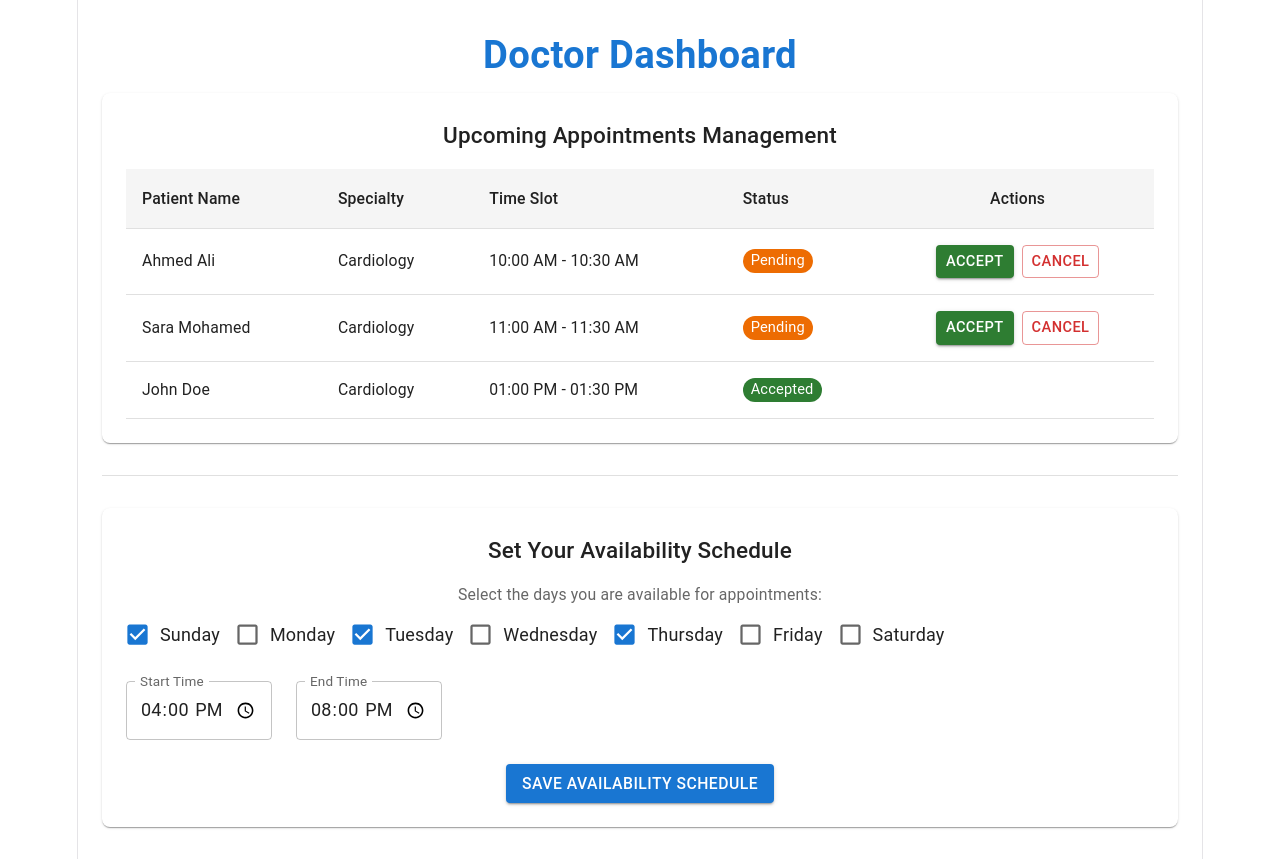
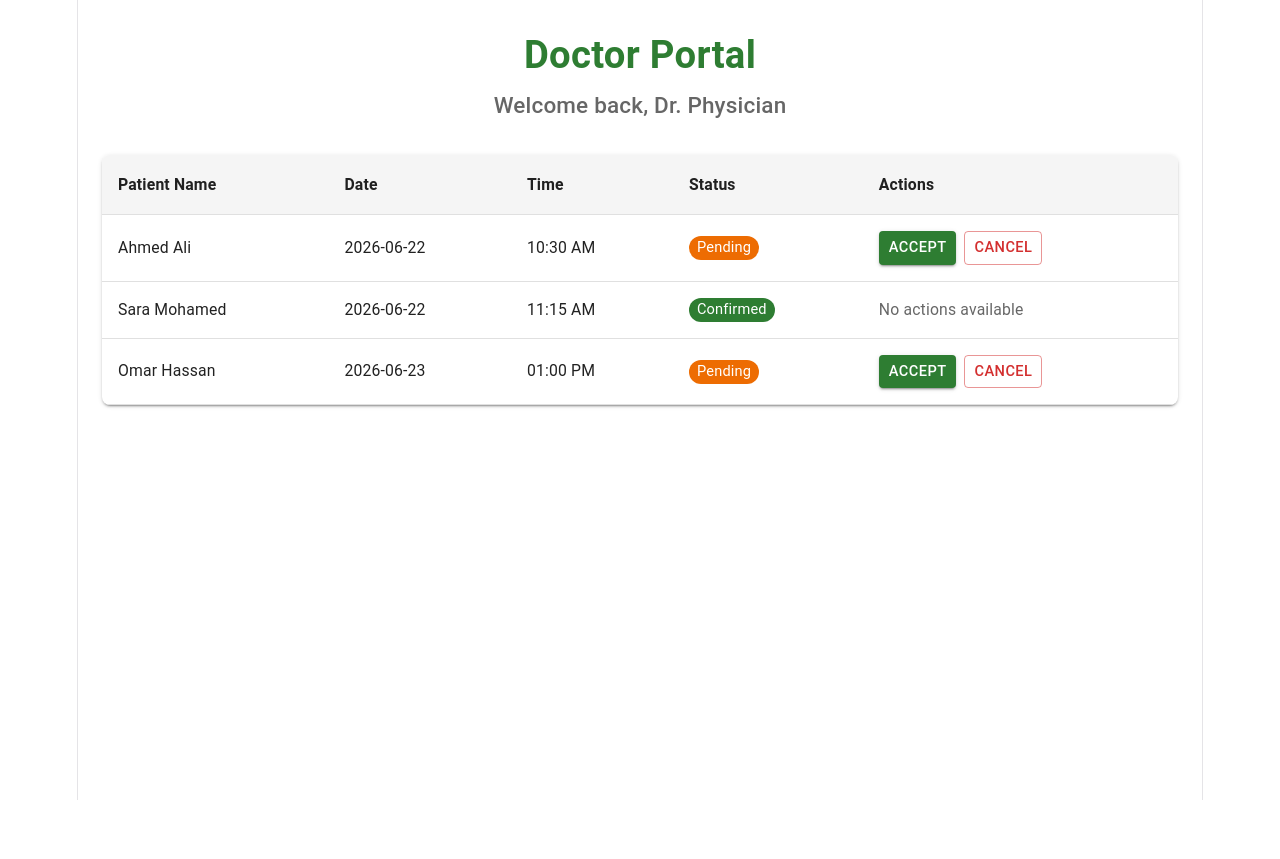
Before and after one commit to maiahmeb13579-create/Medical-Booking-App-main, a React (Vite) app in the folder Medical-Booking-App-main/: page /doctor in a window 1280 px wide. After the commit the page ends 800 px from the top, so only its background shows below. Built offline with nearby package versions, Linux system fonts and the light colour scheme.

Commit message:
feat: integrate AuthContext into doctor dashboard for dynamic welcome message

```diff
--- a/Medical-Booking-App-main/src/pages/Doctor/DoctorDashboard.jsx
+++ b/Medical-Booking-App-main/src/pages/Doctor/DoctorDashboard.jsx
@@ -1,81 +1,83 @@
 import React, { useState } from 'react';
+import { useAuth } from '../../context/AuthContext';
 import {
-  Container, Typography, Box, Paper, Table, TableBody, TableCell,
-  TableContainer, TableHead, TableRow, Button, Chip, Divider,
-  FormGroup, FormControlLabel, Checkbox, TextField
+  Container, Typography, Paper, Table, TableBody, TableCell, TableContainer, TableHead, TableRow, Button, Chip
 } from '@mui/material';
 
 export default function DoctorDashboard() {
-  // 1. Mock Data for Upcoming and Past Appointments
+  const { user } = useAuth(); // Get logged-in doctor data from context
+
+  // Mock Data for Doctor's Appointments
   const [appointments, setAppointments] = useState([
-    { id: 1, patientName: "Ahmed Ali", specialty: "Cardiology", timeSlot: "10:00 AM - 10:30 AM", status: "Pending" },
-    { id: 2, patientName: "Sara Mohamed", specialty: "Cardiology", timeSlot: "11:00 AM - 11:30 AM", status: "Pending" },
-    { id: 3, patientName: "John Doe", specialty: "Cardiology", timeSlot: "01:00 PM - 01:30 PM", status: "Accepted" },
+    { id: 1, patientName: "Ahmed Ali", date: "2026-06-22", time: "10:30 AM", status: "Pending" },
+    { id: 2, patientName: "Sara Mohamed", date: "2026-06-22", time: "11:15 AM", status: "Confirmed" },
+    { id: 3, patientName: "Omar Hassan", date: "2026-06-23", time: "01:00 PM", status: "Pending" },
   ]);
 
-  // 2. State for Doctor Availability Scheduling
-  const [availableDays, setAvailableDays] = useState({
-    Sunday: true, Monday: false, Tuesday: true, Wednesday: false, Thursday: true, Friday: false, Saturday: false
-  });
-  const [startTime, setStartTime] = useState("16:00");
-  const [endTime, setEndTime] = useState("20:00");
-
-  // Handle Appointment Status Change
   const handleStatusChange = (id, newStatus) => {
-    setAppointments(prev => prev.map(app => app.id === id ? { ...app, status: newStatus } : app));
-  };
-
-  // Handle Working Days Checkbox Change
-  const handleDayChange = (event) => {
-    setAvailableDays({ ...availableDays, [event.target.name]: event.target.checked });
-  };
-
-  // Handle Save Schedule Action
-  const handleSaveSchedule = () => {
-    alert(`Success! Availability schedule updated from ${startTime} to ${endTime}`);
+    setAppointments(appointments.map(app =>
+      app.id === id ? { ...app, status: newStatus } : app
+    ));
   };
 
   return (
     <Container maxWidth="lg" sx={{ mt: 4, mb: 4 }}>
-      <Typography variant="h4" gutterBottom sx={{ fontWeight: 'bold', color: '#1976d2' }}>
-        Doctor Dashboard
+      {/* Dynamic Welcome Message showing the logged-in doctor's name */}
+      <Typography variant="h4" gutterBottom sx={{ fontWeight: 'bold', color: '#2e7d32', mb: 1 }}>
+        Doctor Portal
+      </Typography>
+      <Typography variant="h6" color="textSecondary" sx={{ mb: 4 }}>
+        Welcome back, Dr. {user ? user.name : 'Physician'}
       </Typography>
 
-      {/* Appointment Management Section */}
-      <Paper sx={{ p: 3, mb: 4, borderRadius: 2 }}>
-        <Typography variant="h6" gutterBottom sx={{ mb: 2 }}>
-          Upcoming Appointments Management
-        </Typography>
-        <TableContainer>
+      <TableContainer component={Paper} sx={{ borderRadius: 2, boxShadow: 2 }}>
         <Table>
           <TableHead sx={{ backgroundColor: '#f5f5f5' }}>
             <TableRow>
-                <TableCell>Patient Name</TableCell>
-                <TableCell>Specialty</TableCell>
-                <TableCell>Time Slot</TableCell>
-                <TableCell>Status</TableCell>
-                <TableCell align="center">Actions</TableCell>
+              <TableCell sx={{ fontWeight: 'bold' }}>Patient Name</TableCell>
+              <TableCell sx={{ fontWeight: 'bold' }}>Date</TableCell>
+              <TableCell sx={{ fontWeight: 'bold' }}>Time</TableCell>
+              <TableCell sx={{ fontWeight: 'bold' }}>Status</TableCell>
+              <TableCell sx={{ fontWeight: 'bold', alignment: 'center' }}>Actions</TableCell>
             </TableRow>
           </TableHead>
           <TableBody>
             {appointments.map((app) => (
               <TableRow key={app.id}>
                 <TableCell>{app.patientName}</TableCell>
-                  <TableCell>{app.specialty}</TableCell>
-                  <TableCell>{app.timeSlot}</TableCell>
+                <TableCell>{app.date}</TableCell>
+                <TableCell>{app.time}</TableCell>
                 <TableCell>
                   <Chip
                     label={app.status}
-                      color={app.status === 'Accepted' ? 'success' : app.status === 'Cancelled' ? 'error' : 'warning'}
+                    color={app.status === "Confirmed" ? "success" : "warning"}
                     size="small"
                   />
                 </TableCell>
-                  <TableCell align="center">
-                    {app.status === 'Pending' && (
-                      <Box sx={{ display: 'flex', gap: 1, justifyContent: 'center' }}>
-                        <Button variant="contained" color="success" size="small" onClick={() => handleStatusChange(app.id, 'Accepted')}>Accept</Button>
-                        <Button variant="outlined" color="error" size="small" onClick={() => handleStatusChange(app.id, 'Cancelled')}>Cancel</Button>
-                      </Box>
+                <TableCell>
+                  {app.status === "Pending" && (
+                    <>
+                      <Button
+                        variant="contained"
+                        color="success"
+                        size="small"
+                        sx={{ mr: 1 }}
+                        onClick={() => handleStatusChange(app.id, "Confirmed")}
+                      >
+                        Accept
+                      </Button>
+                      <Button
+                        variant="outlined"
+                        color="error"
+                        size="small"
+                        onClick={() => handleStatusChange(app.id, "Cancelled")}
+                      >
+                        Cancel
+                      </Button>
+                    </>
+                  )}
+                  {app.status !== "Pending" && (
+                    <Typography variant="body2" color="textSecondary">No actions available</Typography>
                   )}
                 </TableCell>
               </TableRow>
@@ -83,54 +85,6 @@ export default function DoctorDashboard() {
           </TableBody>
         </Table>
       </TableContainer>
-      </Paper>
-
-      <Divider sx={{ mb: 4 }} />
-
-      {/* Doctor Scheduling Section */}
-      <Paper sx={{ p: 3, borderRadius: 2 }}>
-        <Typography variant="h6" gutterBottom sx={{ mb: 2 }}>
-          Set Your Availability Schedule
-        </Typography>
-
-        <Box sx={{ mb: 3 }}>
-          <Typography variant="body2" color="textSecondary" gutterBottom>
-            Select the days you are available for appointments:
-          </Typography>
-          <FormGroup row>
-            {Object.keys(availableDays).map((day) => (
-              <FormControlLabel
-                key={day}
-                control={<Checkbox checked={availableDays[day]} onChange={handleDayChange} name={day} color="primary" />}
-                label={day}
-              />
-            ))}
-          </FormGroup>
-        </Box>
-
-        <Box sx={{ display: 'flex', gap: 3, mb: 3, flexWrap: 'wrap' }}>
-          <TextField
-            label="Start Time"
-            type="time"
-            value={startTime}
-            onChange={(e) => setStartTime(e.target.value)}
-            InputLabelProps={{ shrink: true }}
-            inputProps={{ step: 300 }}
-          />
-          <TextField
-            label="End Time"
-            type="time"
-            value={endTime}
-            onChange={(e) => setEndTime(e.target.value)}
-            InputLabelProps={{ shrink: true }}
-            inputProps={{ step: 300 }}
-          />
-        </Box>
-
-        <Button variant="contained" color="primary" onClick={handleSaveSchedule}>
-          Save Availability Schedule
-        </Button>
-      </Paper>
     </Container>
   );
 }
```
Lines whose indentation alone changed are shown as unchanged.
